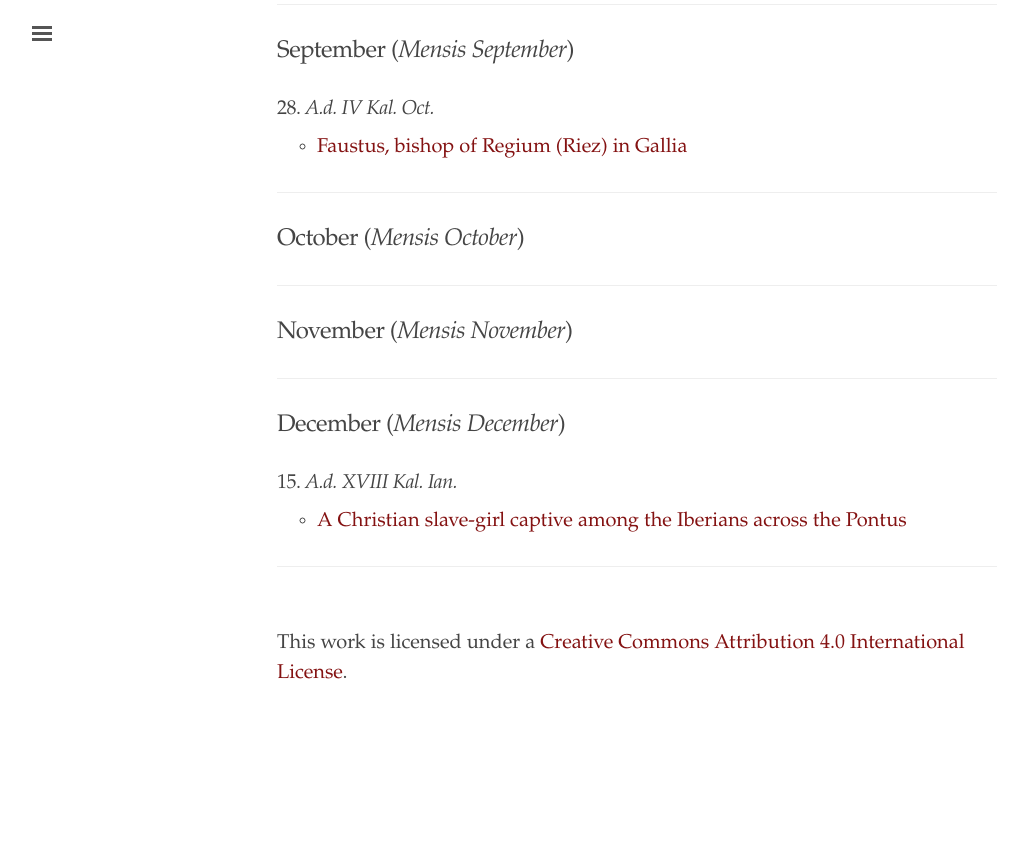
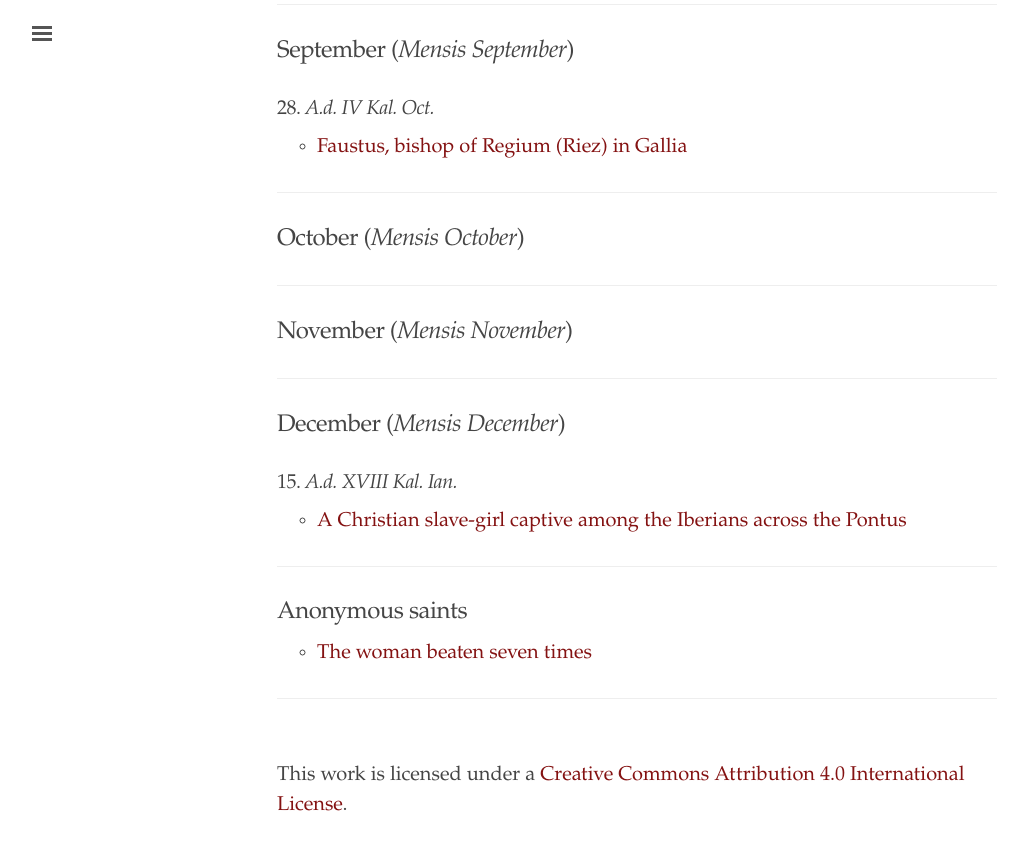
Before and after one commit to cjkoepke1/latin-hagiography, a Jekyll site: the page built from index.md, in a window 1280 px wide and 900 px high, scrolled down 7624 px. Shown: the top 850 px of the window, without its empty margins (3-1031 px from the left). Built offline with Jekyll 4.4.1, drawn with Linux system fonts in a browser that asks for light colours; before the commit the page ends 8392 px from its top, so only the background shows below that.

Commit message:
Added Anonymous saints and mulier septies percussa

```diff
--- a/index.md
+++ b/index.md
@@ -299,4 +299,10 @@ title: "Latin Hagiography"
 
 ---
 
+## Anonymous saints
+
+- [The woman beaten seven times](https://cjkoepke1.github.io/latin-hagiography/saints/mulier-septies-percussa/)
+
+---
+
 <br />This work is licensed under a <a rel="license" href="http://creativecommons.org/licenses/by/4.0/">Creative Commons Attribution 4.0 International License</a>.
```
